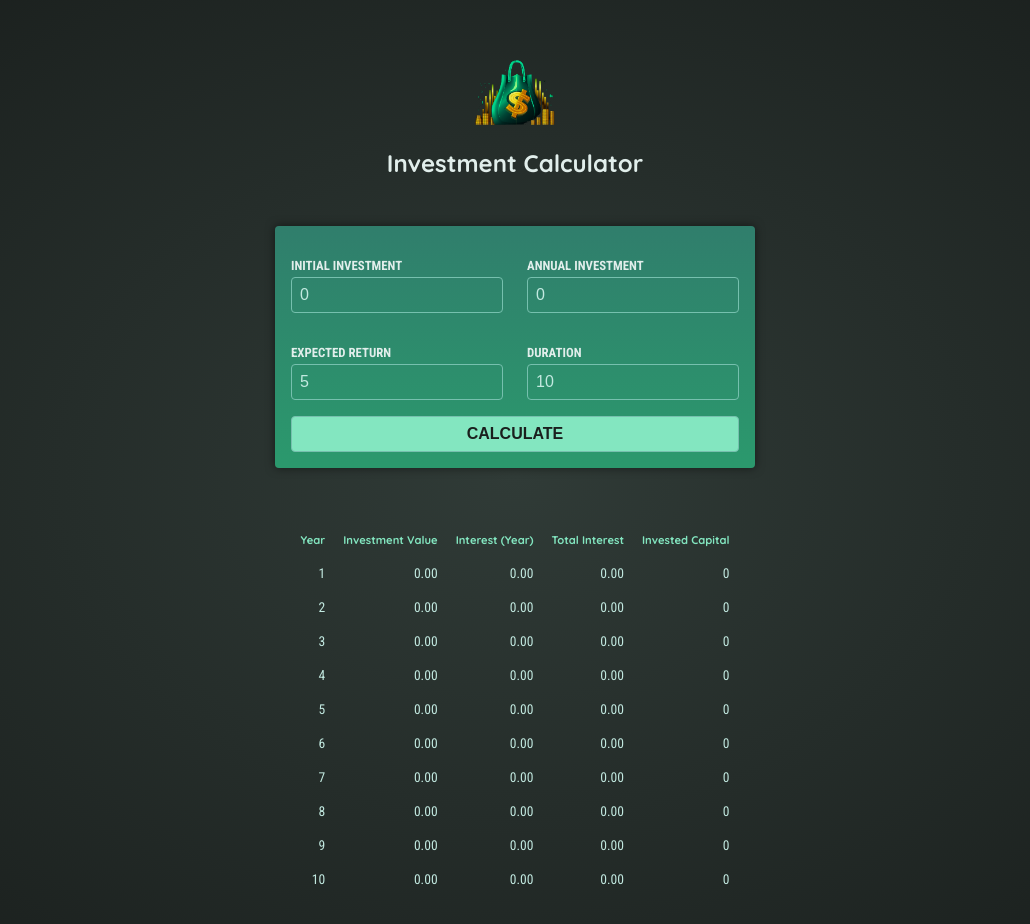
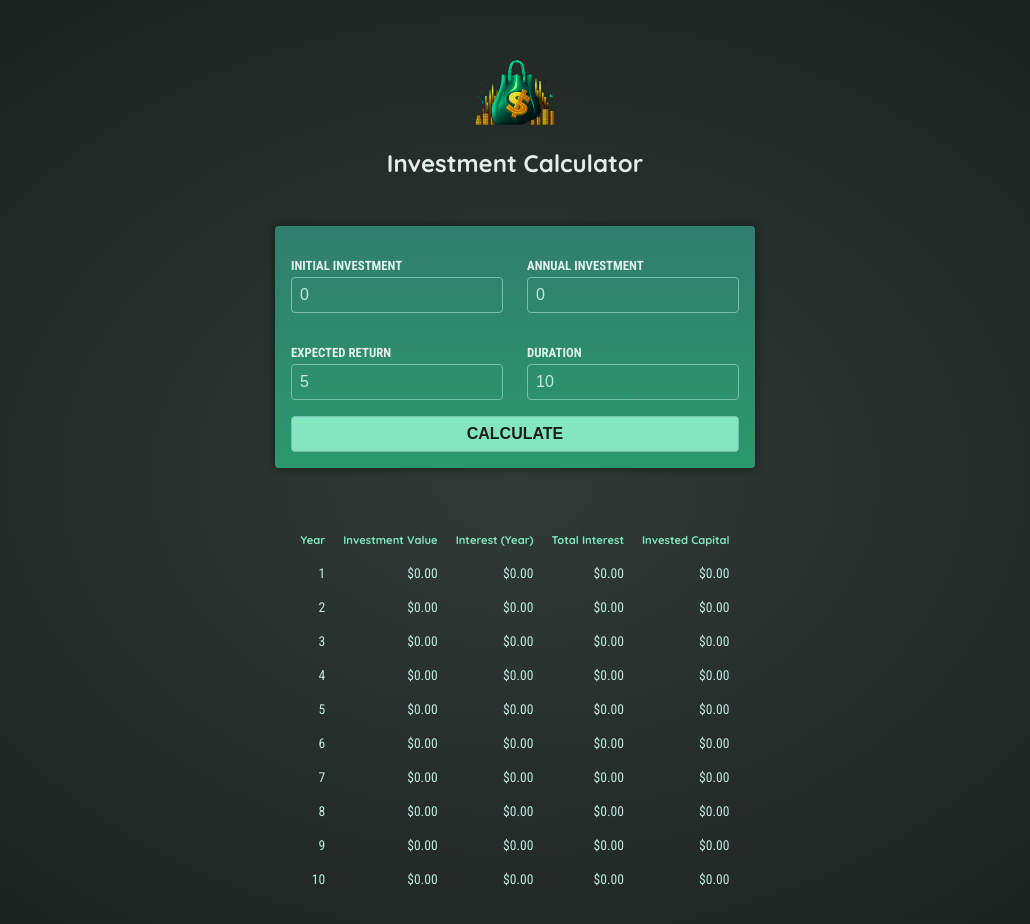
Before and after one commit to lejzab/lengular_dwa, an Angular app: page / in a window 1280 px wide. Both pictures are taken after a click on the button "CALCULATE". Shown: the top 924 px of the page, without its empty margins (125-1155 px from the left). Built offline with nearby package versions, Linux system fonts and the light colour scheme.

Commit message:
currency pipe

```diff
--- a/src/app/investment-results/investment-results.component.html
+++ b/src/app/investment-results/investment-results.component.html
@@ -10,13 +10,14 @@
     </tr>
   </thead>
   <tbody>
-    @for (investmentResult of investmentResults(); track investmentResult.year) {
+    @for (investmentResult of investmentResults(); track investmentResult.year)
+    {
     <tr>
       <td>{{ investmentResult.year }}</td>
-      <td>{{ investmentResult.valueEndOfYear | number : "1.2-2" }}</td>
-      <td>{{ investmentResult.interest | number : "1.2-2" }}</td>
-      <td>{{ investmentResult.totalInterest | number : "1.2-2" }}</td>
-      <td>{{ investmentResult.totalAmountInvested }}</td>
+      <td>{{ investmentResult.valueEndOfYear | currency }}</td>
+      <td>{{ investmentResult.interest | currency }}</td>
+      <td>{{ investmentResult.totalInterest | currency }}</td>
+      <td>{{ investmentResult.totalAmountInvested | currency }}</td>
     </tr>
     }
   </tbody>
--- a/src/app/investment-results/investment-results.component.ts
+++ b/src/app/investment-results/investment-results.component.ts
@@ -1,11 +1,11 @@
-import { Component, input, Input } from '@angular/core';
+import { Component, input } from '@angular/core';
 import { InvestmentResult } from '../investment-input.model';
-import { CommonModule } from '@angular/common';
+import { CurrencyPipe } from '@angular/common';
 
 @Component({
   selector: 'app-investment-results',
   standalone: true,
-  imports: [CommonModule],
+  imports: [CurrencyPipe],
   templateUrl: './investment-results.component.html',
   styleUrl: './investment-results.component.css',
 })
```
